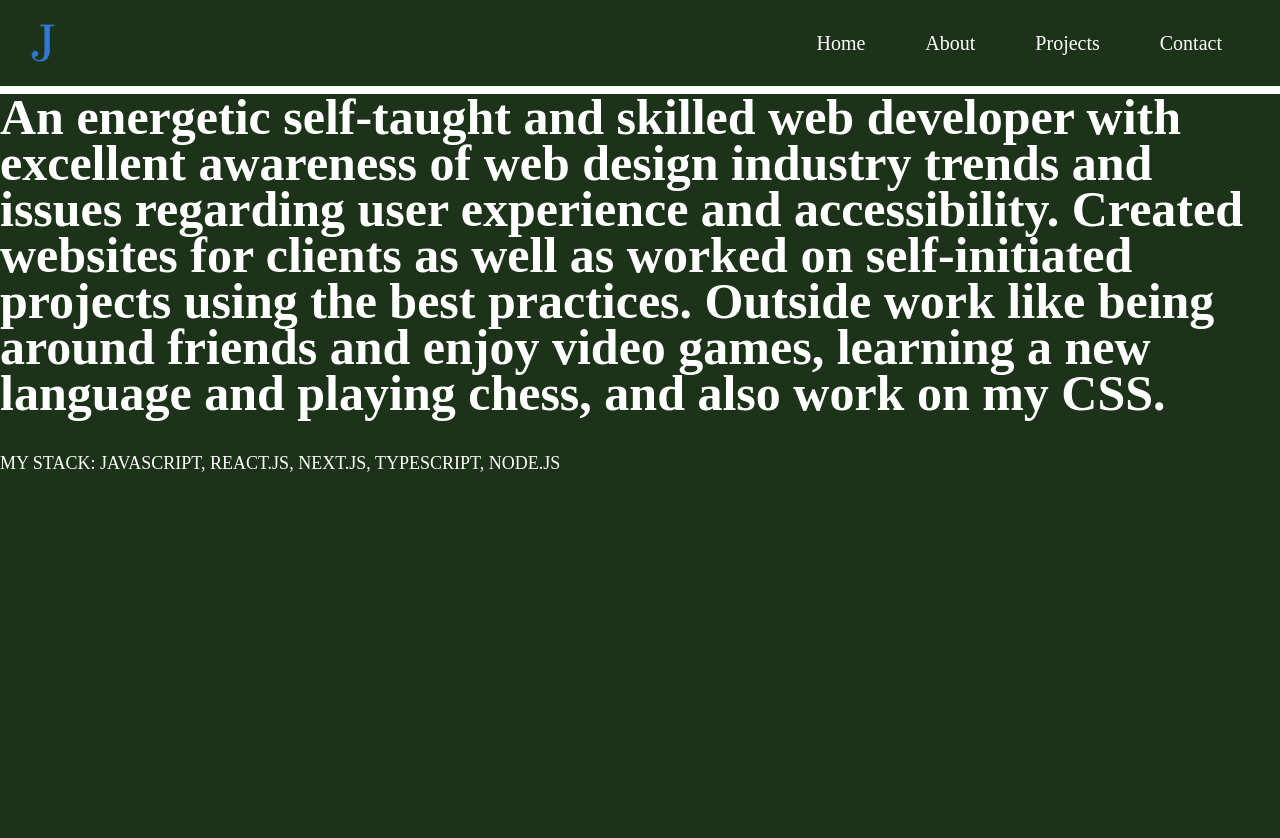
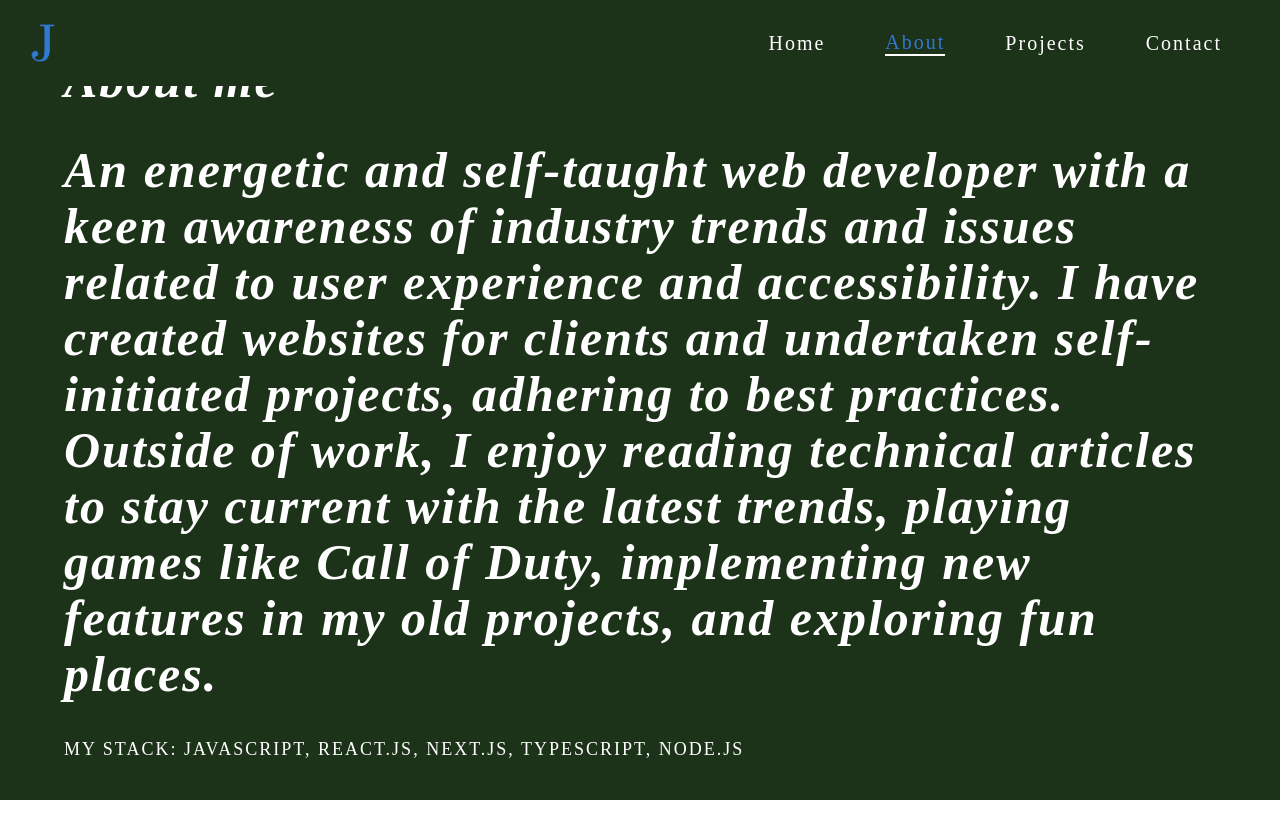
Before and after one commit to JaypeeLan/Portfolio, a Next.js app: page /about in a window 1280 px wide. Shown: the top 838 px of the page. After the commit the page ends 800 px from the top, so only its background shows below. Built offline with nearby package versions, Linux system fonts and the light colour scheme; a web font is replaced by a local one.

Commit message:
updated content for pages

```diff
--- a/components/card.js
+++ b/components/card.js
@@ -1,4 +1,6 @@
 /* eslint-disable @next/next/no-img-element */
+
+import { GitHub, Link } from "react-feather";
 
 const Card = ({ src, projectText, github, live }) => {
   return (
@@ -10,11 +12,11 @@ const Card = ({ src, projectText, github, live }) => {
       <div>
         <div className="preview_icon">
           <a href={github}>
-            <span>github</span>
+            <GitHub />
           </a>
 
           <a href={live}>
-            <span>Live link</span>
+            <Link />
           </a>
         </div>
       </div>
--- a/package.json
+++ b/package.json
@@ -16,7 +16,6 @@
     "react": "18.2.0",
     "react-dom": "18.2.0",
     "react-feather": "^2.0.10",
-    "react-icons": "^4.4.0",
     "react-simple-typewriter": "^5.0.1",
     "react-spring": "^9.7.3"
   },
--- a/pages/about.js
+++ b/pages/about.js
@@ -1,8 +1,12 @@
 import { motion } from "framer-motion";
+import Head from "next/head";
 
 export default function Explore() {
   return (
     <div className="about" id="about">
+      <Head>
+        <title>About</title>
+      </Head>
       <motion.div
         initial={{ y: 25, opacity: 0 }}
         animate={{ y: 0, opacity: 1 }}
@@ -11,17 +15,17 @@ export default function Explore() {
           duration: 0.75,
         }}
       >
-        <h1 className="title-text">
-          An energetic self-taught and skilled web developer with excellent
-          awareness of web design industry trends and issues regarding user
-          experience and accessibility. Created websites for clients as well as
-          worked on self-initiated projects using the best practices. Outside
-          work like being around friends and enjoy video games, learning a new
-          language and playing chess, and also work on my CSS.
+        <h1>About me</h1>
+        <h1>
+          An energetic and self-taught web developer with a keen awareness of
+          industry trends and issues related to user experience and
+          accessibility. I have created websites for clients and undertaken
+          self-initiated projects, adhering to best practices. Outside of work,
+          I enjoy reading technical articles to stay current with the latest
+          trends, playing games like Call of Duty, implementing new features in
+          my old projects, and exploring fun places.
         </h1>
-        <p className="sub-text">
-          MY STACK: JAVASCRIPT, REACT.JS, NEXT.JS, TYPESCRIPT, NODE.JS
-        </p>
+        <p>MY STACK: JAVASCRIPT, REACT.JS, NEXT.JS, TYPESCRIPT, NODE.JS</p>
       </motion.div>
     </div>
   );
--- a/pages/index.js
+++ b/pages/index.js
@@ -12,9 +12,9 @@ export default function Home() {
       </h1>
 
       <p>
-        A frontend engineer interested in bringing your ideas to life, solving
-        real life problems and providing new ideas to your organisation using
-        latest technologies.
+        A frontend engineer passionate about bringing ideas to life, solving
+        real-world problems, and offering innovative solutions using
+        cutting-edge technologies.{" "}
       </p>
 
       <a
--- a/pages/layout.js
+++ b/pages/layout.js
@@ -1,36 +1,43 @@
 import Image from "next/image";
 import Link from "next/link";
 import { useState } from "react";
-import { BsList, BsX } from "react-icons/bs";
+import { useRouter } from "next/router";
+import { Menu, X } from "react-feather";
 
 export default function Layout({ children }) {
   const [isOpen, setIsOpen] = useState(false);
+  const router = useRouter();
 
   const toggleMenu = () => {
     setIsOpen(!isOpen);
   };
+
+  const getLinkClass = (path) => {
+    return router.pathname === path ? "nav-link active" : "nav-link";
+  };
+
   return (
     <>
       <div className="nav-bar">
-        <Link href={"/"}>
+        <Link href="/">
           <Image src="/logo.png" width={50} height={50} alt="logo" />
         </Link>
         <div className={`nav-links ${isOpen ? "open" : ""}`}>
           <Link href="/">
-            <span className="nav-link">Home</span>
+            <span className={getLinkClass("/")}>Home</span>
           </Link>
           <Link href="/about">
-            <span className="nav-link">About</span>
+            <span className={getLinkClass("/about")}>About</span>
           </Link>
           <Link href="/projects">
-            <span className="nav-link">Projects</span>
+            <span className={getLinkClass("/projects")}>Projects</span>
           </Link>
           <Link href="/contact">
-            <span className="nav-link">Contact</span>
+            <span className={getLinkClass("/contact")}>Contact</span>
           </Link>
         </div>
         <div className="menu-icon" onClick={toggleMenu}>
-          {isOpen ? <BsX size="30px" /> : <BsList size="30px" />}
+          {isOpen ? <X size="30px" /> : <Menu size="30px" />}
         </div>
       </div>
 
--- a/styles/globals.css
+++ b/styles/globals.css
@@ -20,6 +20,7 @@ body {
 body {
   background: white;
   color: #fff;
+  letter-spacing: 2px;
 }
 
 a {
@@ -27,30 +28,100 @@ a {
   text-decoration: none;
 }
 a:hover {
-  cursor: url("../public/custom-cursor.png"), auto;
+  cursor: pointer;
 }
 
 .main {
-  padding-top: 60px;
+  padding-top: 90px;
+  background: var(--dark-green);
+  padding: 0 5%;
 }
 
 #home,
 #contact,
 #about,
 #projects {
-  background: var(--dark-green);
   width: 100%;
   height: 100vh;
 }
 
 h1 {
   font-size: 50px;
-  line-height: 46px;
+  line-height: 56px;
 }
 
 p {
   font-size: 18px;
   line-height: 28px;
+}
+
+/* ----navbar----- */
+
+.nav-bar {
+  background-color: var(--dark-green);
+
+  position: absolute;
+  top: 0;
+  left: 0;
+  right: 0;
+  padding: 18px;
+  z-index: 1;
+  display: flex;
+  align-items: center;
+  justify-content: space-between;
+}
+
+.nav-links {
+  display: flex;
+  align-items: center;
+  gap: 20px;
+}
+
+.menu-icon {
+  display: none;
+  cursor: pointer;
+  z-index: 2; /* Ensure the menu icon is above the nav-links */
+}
+
+.nav-link {
+  margin-right: 40px;
+  font-size: 20px;
+  cursor: url("../public/custom-cursor.png"), auto !important;
+}
+
+.nav-link:hover {
+  color: var(--pry-blue);
+}
+
+.nav-link.active {
+  color: var(--pry-blue);
+  border-bottom: 2px solid white;
+}
+
+@media (max-width: 760px) {
+  .nav-links {
+    position: fixed;
+    top: 0;
+    left: 0;
+    right: 0;
+    bottom: 0;
+    background-color: #f0f0f0; /* Set background color for mobile dropdown */
+    flex-direction: column;
+    justify-content: center;
+    align-items: center;
+    gap: 30px;
+    transform: translateY(-100%);
+    transition: transform 0.3s ease-in-out;
+    z-index: 1; /* Ensure nav-links are below the menu icon */
+  }
+
+  .nav-links.open {
+    transform: translateY(0);
+  }
+
+  .menu-icon {
+    display: block;
+  }
 }
 
 /* -----home--------- */
@@ -143,70 +214,15 @@ p {
   opacity: 1;
 }
 
-/* --------- */
+/* ----  about ----- */
+.about {
+  display: flex;
+  flex-direction: column;
+  align-items: center;
+  justify-content: center;
 
-/* ----navbar----- */
-
-.nav-bar {
-  background-color: var(--dark-green);
-
-  position: absolute;
-  top: 0;
-  left: 0;
-  right: 0;
-  padding: 18px;
-  z-index: 1;
-  display: flex;
-  align-items: center;
-  justify-content: space-between;
-}
-
-.nav-links {
-  display: flex;
-  align-items: center;
-  gap: 20px;
-}
-
-.menu-icon {
-  display: none;
-  cursor: pointer;
-  z-index: 2; /* Ensure the menu icon is above the nav-links */
-}
-
-.nav-link {
-  margin-right: 40px;
-  font-size: 20px;
-  font-family: var(--title-font);
-  cursor: url("../public/custom-cursor.png"), auto !important;
-}
-
-.nav-link:hover {
-  color: var(--pry-blue);
-}
-
-@media (max-width: 760px) {
-  .nav-links {
-    position: fixed;
-    top: 0;
-    left: 0;
-    right: 0;
-    bottom: 0;
-    background-color: #f0f0f0; /* Set background color for mobile dropdown */
-    flex-direction: column;
-    justify-content: center;
-    align-items: center;
-    gap: 30px;
-    transform: translateY(-100%);
-    transition: transform 0.3s ease-in-out;
-    z-index: 1; /* Ensure nav-links are below the menu icon */
-  }
-
-  .nav-links.open {
-    transform: translateY(0);
-  }
-
-  .menu-icon {
-    display: block;
+  h1 {
+    font-style: italic;
   }
 }
 
@@ -230,13 +246,15 @@ p {
   text-align: center;
 }
 
-#contact > h2,
-#contact form div {
-  padding-bottom: 20px;
+.contact-info {
+  display: flex;
+  align-items: center;
+  justify-content: left;
+  gap: 20px;
+  margin-bottom: 1rem;
 }
 
-/* email and message input fields */
-#contact > form {
+.contact-form {
   display: flex;
   flex-direction: column;
 }
@@ -252,11 +270,13 @@ p {
 
 #email {
   min-height: 30px;
-  font-family: inherit;
+  letter-spacing: 1px;
+  font-size: 16px;
 }
 
 #message {
   min-height: 40vh;
+  font-size: 16px;
 }
 
 #email::placeholder,
@@ -269,22 +289,39 @@ p {
   border: 1.5px dashed rgb(207, 230, 173);
 }
 
-#contact > form > button {
+.contact-form > button {
   width: fit-content;
-  padding: 10px;
+  padding: 15px;
+  font-size: 18px;
+  font-weight: 700;
   margin-bottom: 50px;
   outline: none;
   border: none;
+  cursor: pointer;
 }
 
-#contact > form > button:hover {
-  background-color: #052305;
-  color: rgb(184, 218, 248);
+.contact-form > button:hover {
+  background-color: var(--pry-blue);
+  color: white;
   transition: 0.3s all ease;
   -webkit-transition: 0.3s all ease;
   -moz-transition: 0.3s all ease;
   -ms-transition: 0.3s all ease;
   -o-transition: 0.3s all ease;
+}
+
+.contact-form button:disabled {
+  background-color: #ccc;
+}
+.contact-form button .spinner {
+  width: 20px;
+  height: 20px;
+  margin-right: 5px;
+  animation: spin 1s linear infinite;
+}
+.error-message {
+  color: red;
+  margin-top: 10px;
 }
 
 /* contact icons */
@@ -326,3 +363,12 @@ p {
   color: white;
   font-size: 2rem;
 }
+
+@keyframes spin {
+  0% {
+    transform: rotate(0deg);
+  }
+  100% {
+    transform: rotate(360deg);
+  }
+}
```
Also changed, not shown: data.js (added, +41 -0 lines), pages/contact.js (+72 -12 lines), pages/projects.js (+3 -44 lines), 2 other files (tests, documents, lock files or other folders).
